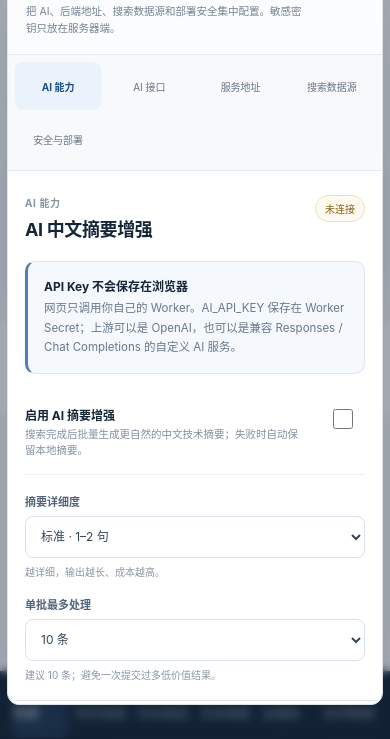
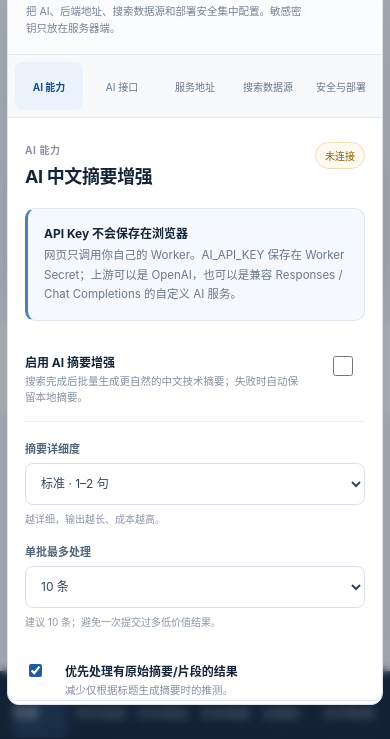
Before and after one commit to jinlong-github/search, a plain HTML site: page site/index.html in a window 390 px wide. Both pictures are taken after a click on the button "配置". Shown: the part 105-844 px from the top of the page. Drawn offline with Linux system fonts and the light colour scheme.

Commit message:
fix: prevent settings footer from blocking controls

```diff
--- a/site/reliability-v25.css
+++ b/site/reliability-v25.css
@@ -11,3 +11,19 @@
 #settingsDialog [data-settings-section][hidden] {
   display: none !important;
 }
+
+/* Leave a real scroll safety area above the persistent dialog footer. */
+#settingsDialog.settings-center .settings-center-body {
+  padding-bottom: 132px !important;
+  scroll-padding-bottom: 132px;
+}
+
+@media (max-width: 760px) {
+  #settingsDialog.settings-center .settings-center-nav {
+    grid-template-columns: repeat(5, minmax(0, 1fr)) !important;
+  }
+  #settingsDialog.settings-center .settings-center-body {
+    padding-bottom: 104px !important;
+    scroll-padding-bottom: 104px;
+  }
+}
```
